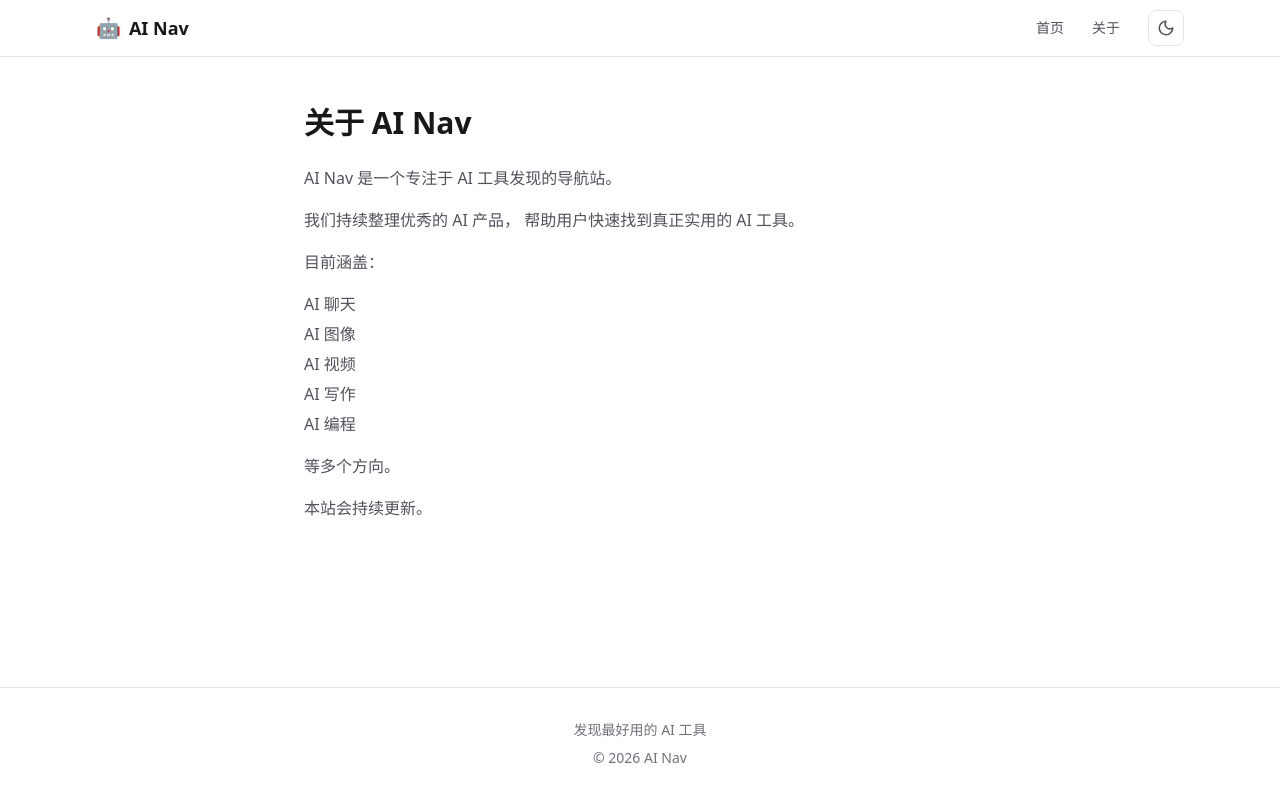
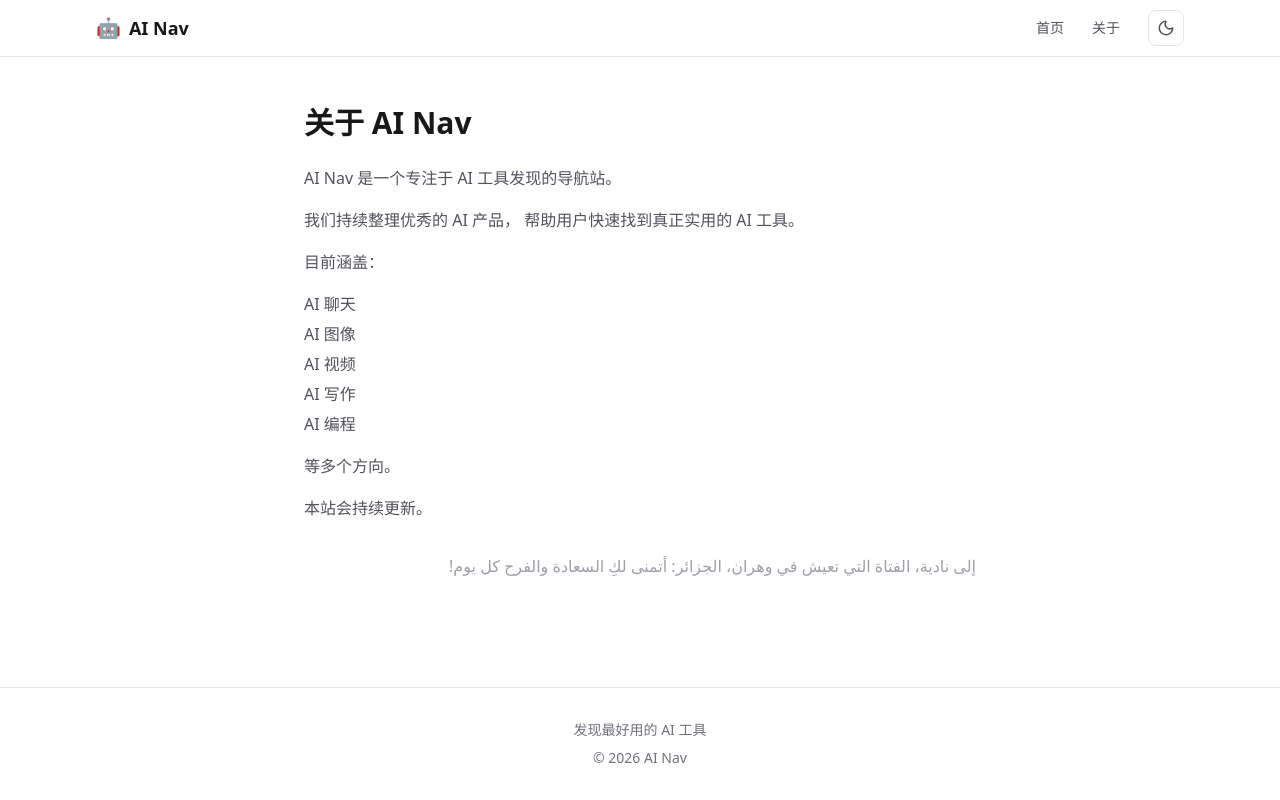
Before and after one commit to whitebird777/ai-nav, a Next.js app: page /about in a window 1280 px wide. Built offline with nearby package versions, Linux system fonts and the light colour scheme.

Commit message:
feat: 关于页添加阿拉伯语祝福
Co-Authored-By: Claude Opus 4.7 <noreply@anthropic.com>

```diff
--- a/src/app/about/page.tsx
+++ b/src/app/about/page.tsx
@@ -40,6 +40,10 @@ export default function AboutPage() {
             <p>等多个方向。</p>
 
             <p>本站会持续更新。</p>
+
+            <p className="mt-8 text-zinc-400 dark:text-zinc-500" dir="rtl" lang="ar">
+              إلى نادية، الفتاة التي تعيش في وهران، الجزائر: أتمنى لكِ السعادة والفرح كل يوم!
+            </p>
           </div>
         </div>
       </Container>
```
